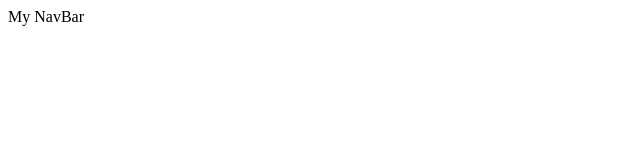
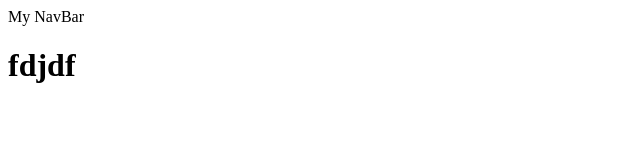
Before and after one commit to Omnia-Abdelhamed/MNF4_SWD5_S2, a plain HTML site: page index.html in a window 1280 px wide. Shown: the whole page, without its empty margins (0-640 px from the left). Drawn offline with Linux system fonts and the light colour scheme.

Commit message:
solve conflicts

```diff
--- a/index.html
+++ b/index.html
@@ -1 +1,2 @@
 <nav>My NavBar</nav>
+<h1>fdjdf</h1>
```
